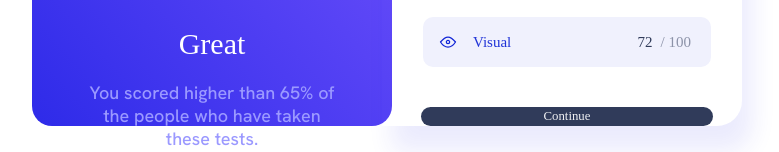
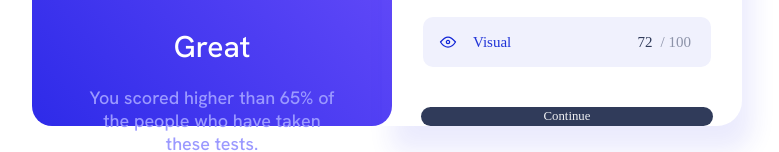
Before and after one commit to Clem84/Frontend_Mentor-_Results-summary, a plain HTML site: page index.html in a window 1280 px wide. Shown: the part 474-626 px from the top of the page, without its empty margins (258-1037 px from the left). Drawn offline with Linux system fonts and the light colour scheme.

Commit message:
Update style.css

```diff
--- a/style.css
+++ b/style.css
@@ -50,7 +50,7 @@ section{
     font-weight: 600
 }
 #great{
-    font-family: 'Hanken Grotesk Medium';
+    font-family: 'Hanken Grotesk', Medium;
     margin-bottom: 20px;
     font-size: 30px
 }
```
